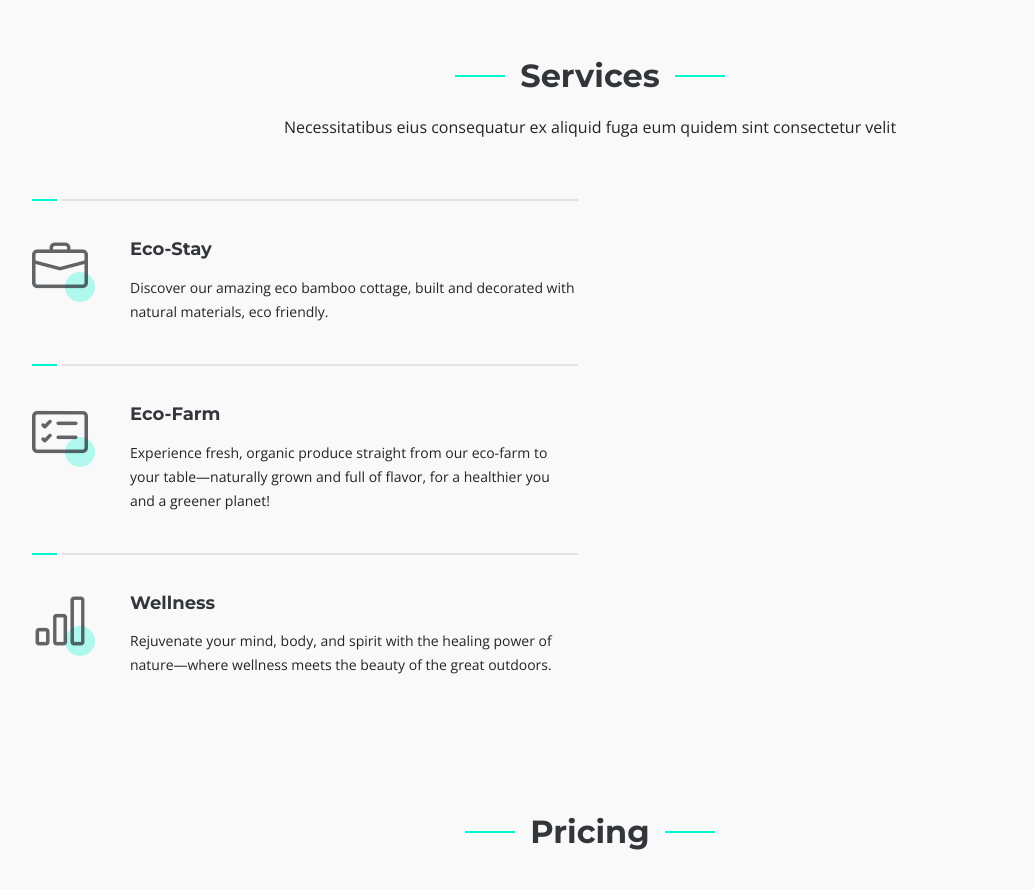
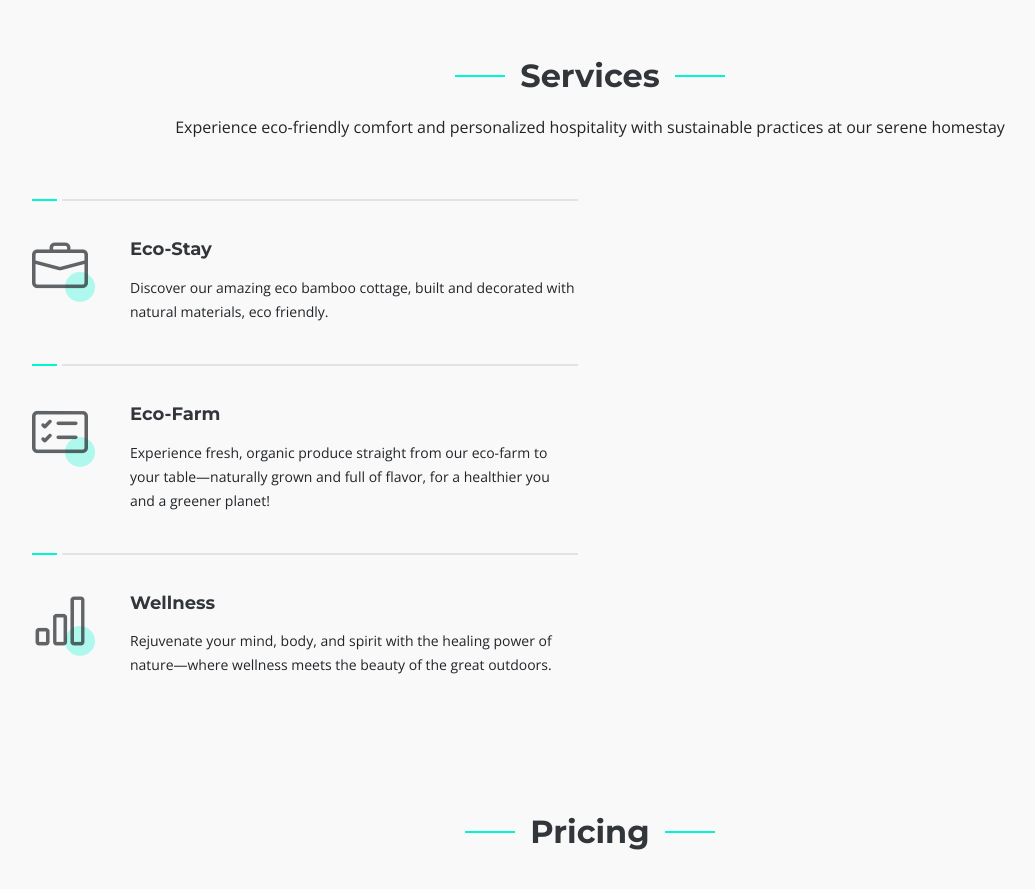
Before and after one commit to Vishal24102002/private_repo, a plain HTML site: page index.html in a window 1280 px wide. Shown: the part 1397-2286 px from the top of the page, without its empty margins (50-1085 px from the left). Drawn offline with nearby package versions, Linux system fonts and the light colour scheme.

Commit message:
Update index.html

```diff
--- a/index.html
+++ b/index.html
@@ -186,7 +186,7 @@
       <!-- Section Title -->
       <div class="container section-title" data-aos="fade-up">
         <h2>Services</h2>
-        <p>Necessitatibus eius consequatur ex aliquid fuga eum quidem sint consectetur velit</p>
+        <p>Experience eco-friendly comfort and personalized hospitality with sustainable practices at our serene homestay</p>
       </div><!-- End Section Title -->
 
       <div class="container">
```
